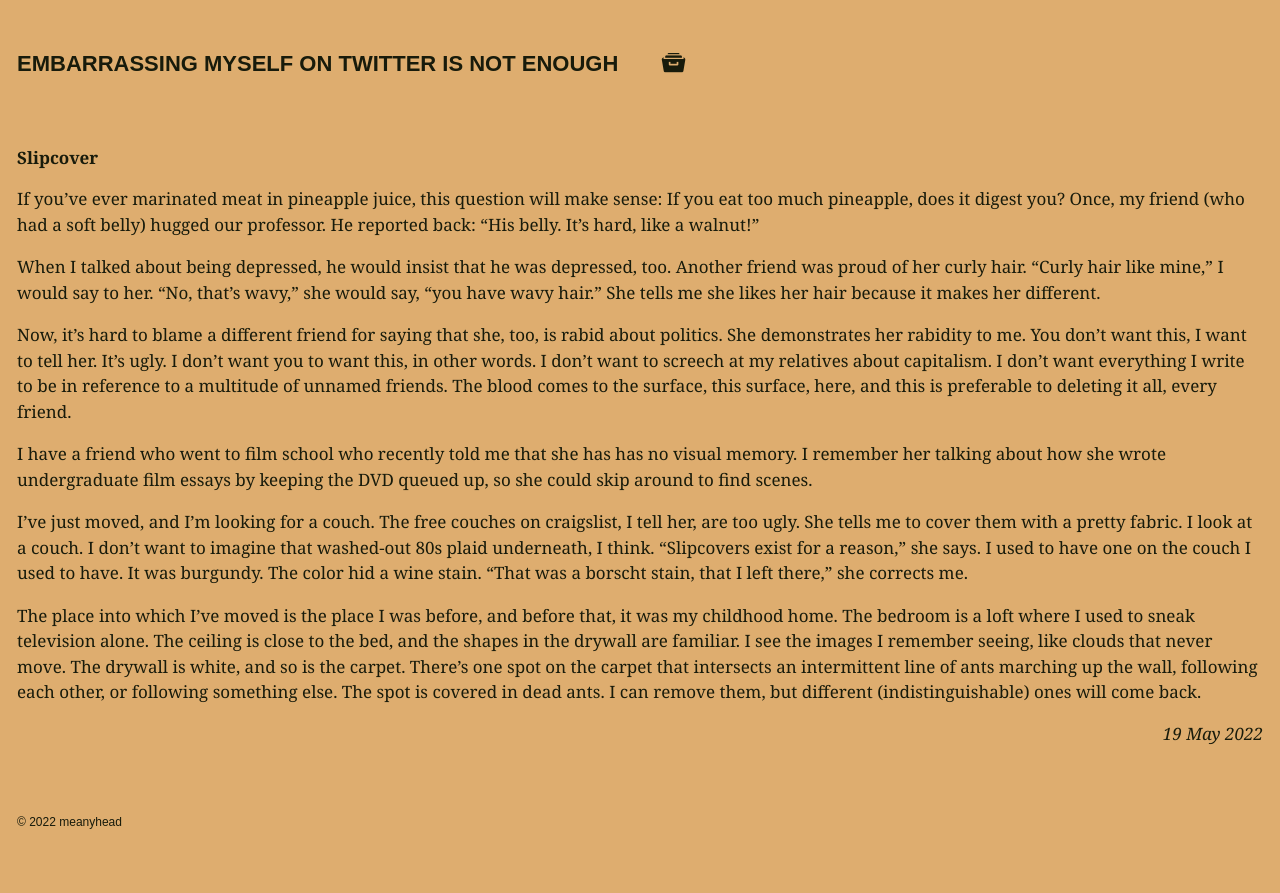
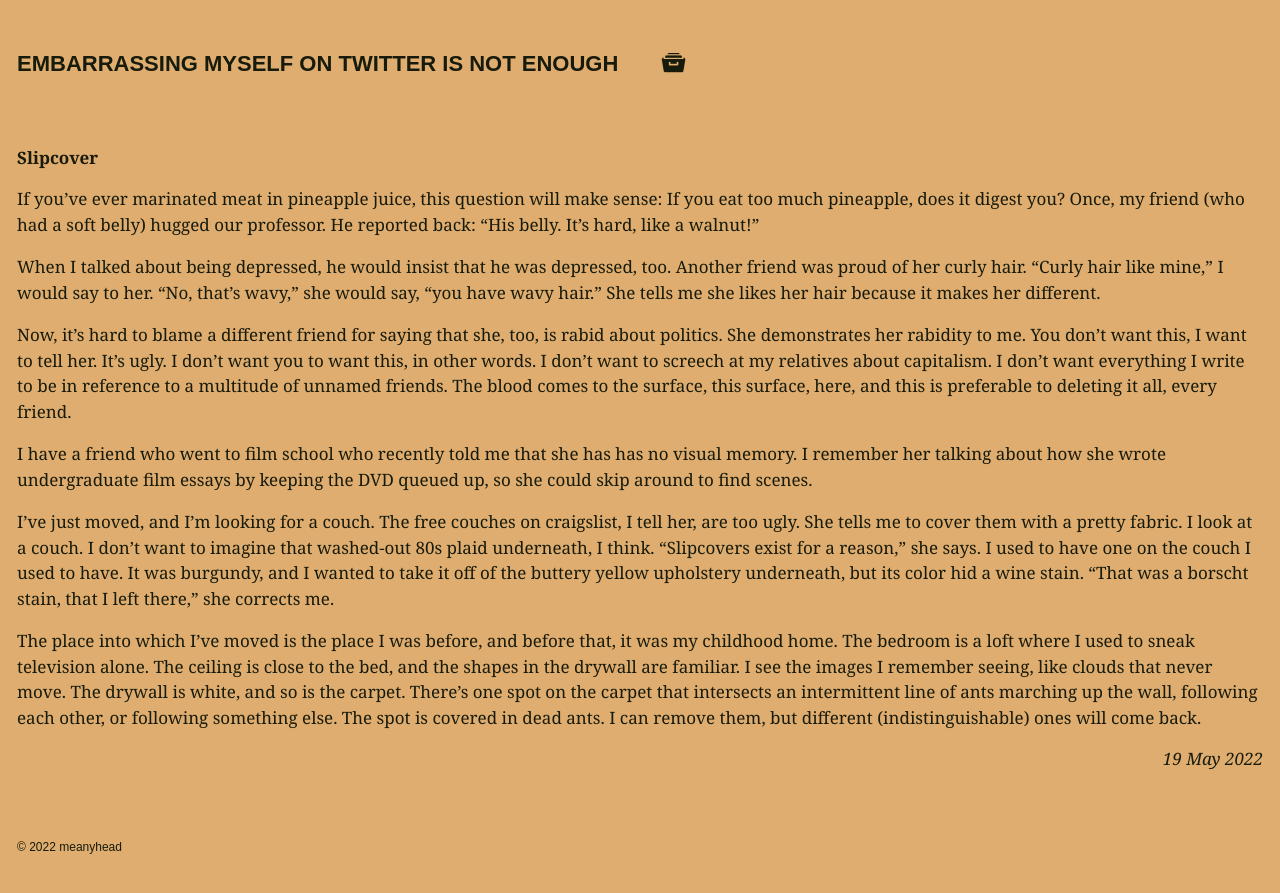
Before and after one commit to meanyhead/meanyhead.github.io, a Jekyll site: the page built from _posts/2022-5-19-slipcover.md, in a window 1280 px wide. Shown: the top 893 px of the page. Built offline with Jekyll 4.4.1, drawn with Linux system fonts in a browser that asks for light colours; comment, search, counter and statistics services are not loaded.

Commit message:
auto Thu 05/19/2022  05:07 PM

```diff
--- a/_posts/2022-5-19-slipcover.md
+++ b/_posts/2022-5-19-slipcover.md
@@ -11,6 +11,6 @@ Now, it's hard to blame a different friend for saying that she, too, is rabid ab
 
 I have a friend who went to film school who recently told me that she has has no visual memory. I remember her talking about how she wrote undergraduate film essays by keeping the DVD queued up, so she could skip around to find scenes.
 
-I've just moved, and I'm looking for a couch. The free couches on craigslist, I tell her, are too ugly. She tells me to cover them with a pretty fabric. I look at a couch. I don't want to imagine that washed-out 80s plaid underneath, I think. "Slipcovers exist for a reason," she says. I used to have one on the couch I used to have. It was burgundy. The color hid a wine stain. "That was a borscht stain, that I left there," she corrects me.
+I've just moved, and I'm looking for a couch. The free couches on craigslist, I tell her, are too ugly. She tells me to cover them with a pretty fabric. I look at a couch. I don't want to imagine that washed-out 80s plaid underneath, I think. "Slipcovers exist for a reason," she says. I used to have one on the couch I used to have. It was burgundy, and I wanted to take it off of the buttery yellow upholstery underneath, but its color hid a wine stain. "That was a borscht stain, that I left there," she corrects me.
 
 The place into which I've moved is the place I was before, and before that, it was my childhood home. The bedroom is a loft where I used to sneak television alone. The ceiling is close to the bed, and the shapes in the drywall are familiar. I see the images I remember seeing, like clouds that never move. The drywall is white, and so is the carpet. There's one spot on the carpet that intersects an intermittent line of ants marching up the wall, following each other, or following something else. The spot is covered in dead ants. I can remove them, but different (indistinguishable) ones will come back.
```
